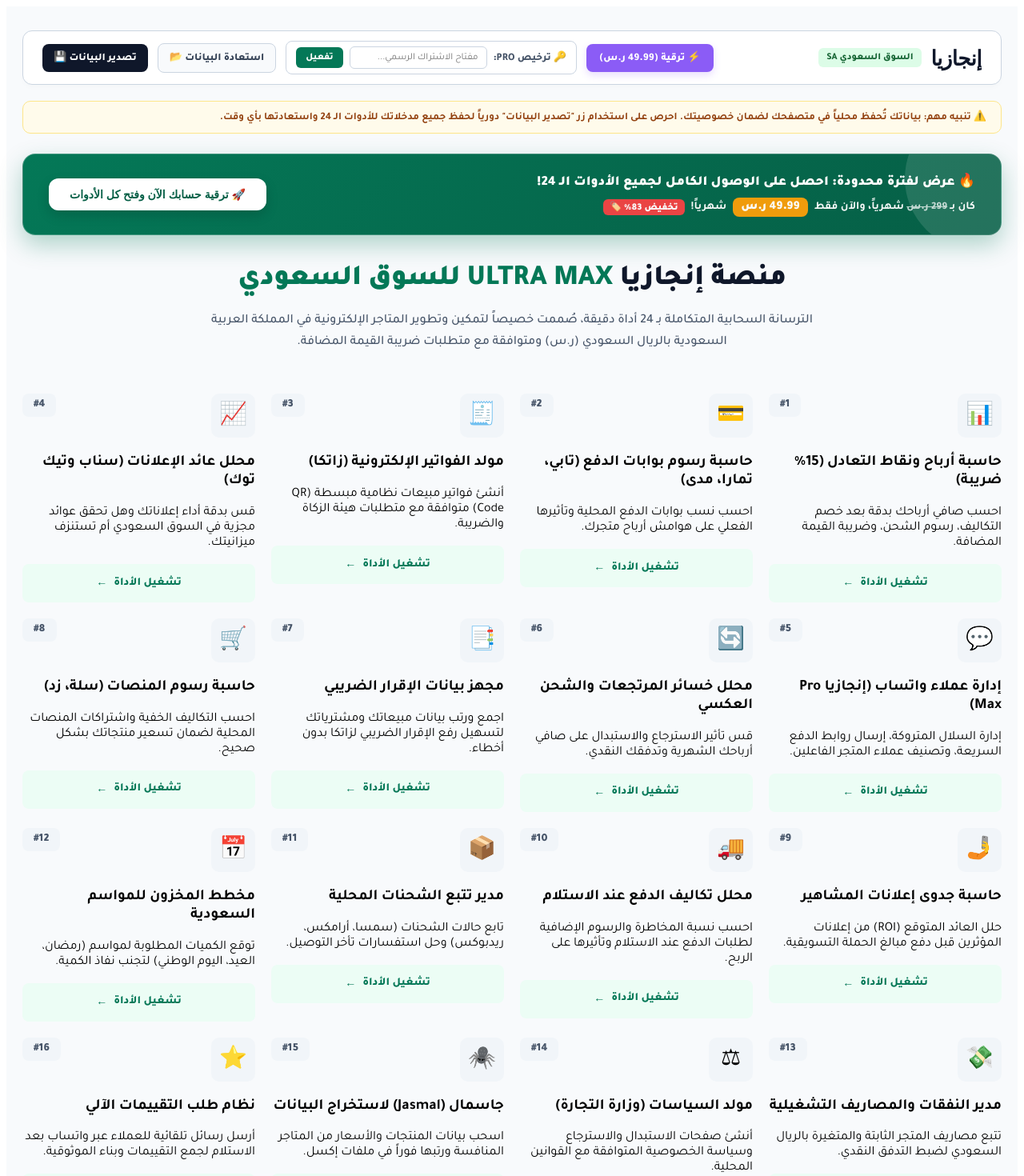
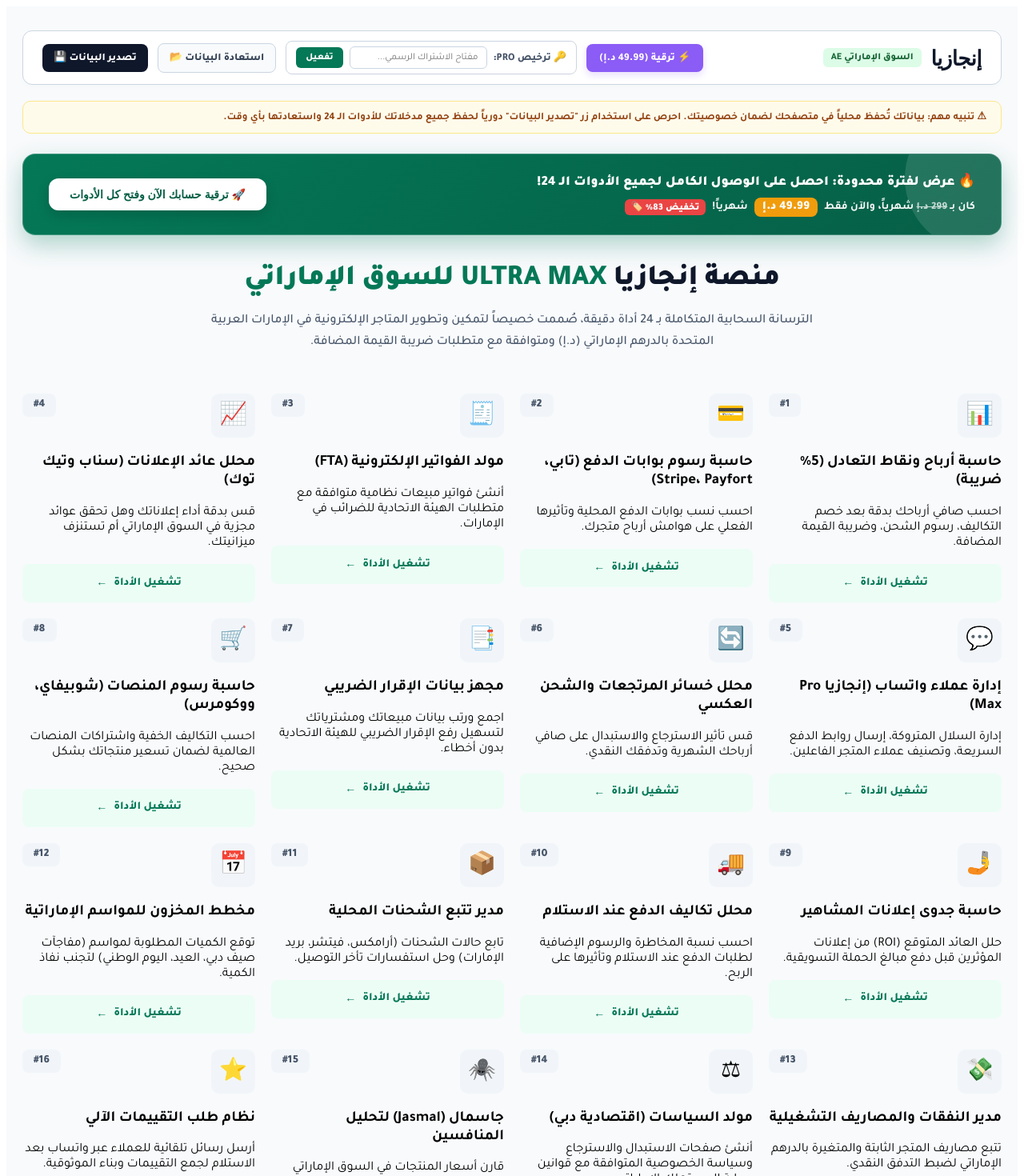
Before and after one commit to engaziasa-lang/engazia-app, a Next.js app: page /hub/ae in a window 1280 px wide. Shown: the top 1470 px of the page at 80% size. Built offline with nearby package versions, Linux system fonts and the light colour scheme.

Commit message:
Update page.tsx

```diff
--- a/app/hub/ae/page.tsx
+++ b/app/hub/ae/page.tsx
@@ -5,16 +5,16 @@ import Link from 'next/link';
 
 const getInitialConfig = () => {
   if (typeof window === 'undefined') {
-    return { lang: 'ar', currency: 'SAR', licenseKey: '', isActivated: false };
+    return { lang: 'ar', currency: 'AED', licenseKey: '', isActivated: false };
   }
 
   localStorage.setItem('seerk_global_lang', 'ar');
-  localStorage.setItem('seerk_global_currency', 'SAR');
+  localStorage.setItem('seerk_global_currency', 'AED');
 
   const licenseKey = localStorage.getItem('merchant_license_key') || '';
   const isActivated = !!licenseKey;
 
-  return { lang: 'ar', currency: 'SAR', licenseKey, isActivated };
+  return { lang: 'ar', currency: 'AED', licenseKey, isActivated };
 };
 
 interface ToolInfo {
@@ -25,35 +25,35 @@ interface ToolInfo {
   link: string;
 }
 
-// قائمة بجميع أدوات إنجازيا الـ 24
-const saTools: ToolInfo[] = [
-  { id: 'profit', title: 'حاسبة أرباح ونقاط التعادل (15% ضريبة)', desc: 'احسب صافي أرباحك بدقة بعد خصم التكاليف، رسوم الشحن، وضريبة القيمة المضافة.', icon: '📊', link: '/hub/sa/profit' },
-  { id: 'fees', title: 'حاسبة رسوم بوابات الدفع (تابي، تمارا، مدى)', desc: 'احسب نسب بوابات الدفع المحلية وتأثيرها الفعلي على هوامش أرباح متجرك.', icon: '💳', link: '/hub/sa/fees' },
-  { id: 'invoices', title: 'مولد الفواتير الإلكترونية (زاتكا)', desc: 'أنشئ فواتير مبيعات نظامية مبسطة (QR Code) متوافقة مع متطلبات هيئة الزكاة والضريبة.', icon: '🧾', link: '/hub/sa/invoices' },
-  { id: 'roas', title: 'محلل عائد الإعلانات (سناب وتيك توك)', desc: 'قس بدقة أداء إعلاناتك وهل تحقق عوائد مجزية في السوق السعودي أم تستنزف ميزانيتك.', icon: '📈', link: '/hub/sa/roas' },
-  { id: 'whatsapp', title: 'إدارة عملاء واتساب (إنجازيا Pro Max)', desc: 'إدارة السلال المتروكة، إرسال روابط الدفع السريعة، وتصنيف عملاء المتجر الفاعلين.', icon: '💬', link: '/hub/sa/whatsapp' },
-  { id: 'returns', title: 'محلل خسائر المرتجعات والشحن العكسي', desc: 'قس تأثير الاسترجاع والاستبدال على صافي أرباحك الشهرية وتدفقك النقدي.', icon: '🔄', link: '/hub/sa/returns' },
-  { id: 'vat_report', title: 'مجهز بيانات الإقرار الضريبي', desc: 'اجمع ورتب بيانات مبيعاتك ومشترياتك لتسهيل رفع الإقرار الضريبي لزاتكا بدون أخطاء.', icon: '📑', link: '/hub/sa/vat-report' },
-  { id: 'platforms', title: 'حاسبة رسوم المنصات (سلة، زد)', desc: 'احسب التكاليف الخفية واشتراكات المنصات المحلية لضمان تسعير منتجاتك بشكل صحيح.', icon: '🛒', link: '/hub/sa/platforms' },
-  { id: 'influencer', title: 'حاسبة جدوى إعلانات المشاهير', desc: 'حلل العائد المتوقع (ROI) من إعلانات المؤثرين قبل دفع مبالغ الحملة التسويقية.', icon: '🤳', link: '/hub/sa/influencer' },
-  { id: 'cod_risk', title: 'محلل تكاليف الدفع عند الاستلام', desc: 'احسب نسبة المخاطرة والرسوم الإضافية لطلبات الدفع عند الاستلام وتأثيرها على الربح.', icon: '🚚', link: '/hub/sa/cod-risk' },
-  { id: 'shipping', title: 'مدير تتبع الشحنات المحلية', desc: 'تابع حالات الشحنات (سمسا، أرامكس، ريدبوكس) وحل استفسارات تأخر التوصيل.', icon: '📦', link: '/hub/sa/shipping' },
-  { id: 'inventory', title: 'مخطط المخزون للمواسم السعودية', desc: 'توقع الكميات المطلوبة لمواسم (رمضان، العيد، اليوم الوطني) لتجنب نفاذ الكمية.', icon: '📅', link: '/hub/sa/inventory' },
-  { id: 'expenses', title: 'مدير النفقات والمصاريف التشغيلية', desc: 'تتبع مصاريف المتجر الثابتة والمتغيرة بالريال السعودي لضبط التدفق النقدي.', icon: '💸', link: '/hub/sa/expenses' },
-  { id: 'legal', title: 'مولد السياسات (وزارة التجارة)', desc: 'أنشئ صفحات الاستبدال والاسترجاع وسياسة الخصوصية المتوافقة مع القوانين المحلية.', icon: '⚖', link: '/hub/sa/legal' },
-  { id: 'jasmal', title: 'جاسمال (Jasmal) لاستخراج البيانات', desc: 'اسحب بيانات المنتجات والأسعار من المتاجر المنافسة ورتبها فوراً في ملفات إكسل.', icon: '🕷️', link: '/hub/sa/jasmal' },
-  { id: 'reviews', title: 'نظام طلب التقييمات الآلي', desc: 'أرسل رسائل تلقائية للعملاء عبر واتساب بعد الاستلام لجمع التقييمات وبناء الموثوقية.', icon: '⭐', link: '/hub/sa/reviews' },
-  { id: 'dropshipping', title: 'حاسبة أرباح الدروبشيبينغ', desc: 'احسب هوامش الربح للمنتجات المستوردة مع أخذ رسوم الجمارك والشحن الدولي في الحسبان.', icon: '🌍', link: '/hub/sa/dropshipping' },
-  { id: 'copy', title: 'مولد نصوص الإكسبلور (باللهجة السعودية)', desc: 'اصنع سكربتات تيك توك وإعلانات جذابة باللهجة المحلية لزيادة معدل التحويل.', icon: '✍', link: '/hub/sa/copy' },
-  { id: 'support', title: 'قوالب خدمة العملاء السريعة', desc: 'انسخ ردود احترافية جاهزة للرد على استفسارات العملاء المكررة عبر واتساب.', icon: '🎧', link: '/hub/sa/support' },
-  { id: 'promos', title: 'حاسبة جدوى أكواد الخصم والعروض', desc: 'تأكد من أن عروضك الترويجية (مثل 1+1 أو الشحن المجاني) لا تسبب لك خسائر مخفية.', icon: '🎟️', link: '/hub/sa/promos' },
-  { id: 'ltv', title: 'حاسبة القيمة الدائمة للعميل (LTV)', desc: 'اعرف تكلفة الاستحواذ على العميل (CAC) وقيمته الفعلية لمتجرك على المدى الطويل.', icon: '🎯', link: '/hub/sa/ltv' },
-  { id: 'ab_test', title: 'حاسبة اختبارات الإعلانات (A/B)', desc: 'قارن بين حملتين إعلانيتين لتعرف أيهما يحقق أفضل عائد بأقل تكلفة للطلب.', icon: '⚖️', link: '/hub/sa/ab-test' },
-  { id: 'links', title: 'صانع روابط واتساب السريعة', desc: 'أنشئ روابط مخصصة برسائل جاهزة لبيو تيك توك أو تمريرها في حملات الانستقرام.', icon: '🔗', link: '/hub/sa/links' },
-  { id: 'tips', title: 'أسرار نمو المتاجر السعودية', desc: 'مكتبة استراتيجيات حصرية لزيادة التحويل ورفع ولاء العملاء في السوق المحلي.', icon: '💡', link: '/hub/sa/tips' }
+// قائمة بجميع أدوات إنجازيا الـ 24 المخصصة للسوق الإماراتي
+const aeTools: ToolInfo[] = [
+  { id: 'profit', title: 'حاسبة أرباح ونقاط التعادل (5% ضريبة)', desc: 'احسب صافي أرباحك بدقة بعد خصم التكاليف، رسوم الشحن، وضريبة القيمة المضافة.', icon: '📊', link: '/hub/ae/profit' },
+  { id: 'fees', title: 'حاسبة رسوم بوابات الدفع (تابي، Stripe، Payfort)', desc: 'احسب نسب بوابات الدفع المحلية وتأثيرها الفعلي على هوامش أرباح متجرك.', icon: '💳', link: '/hub/ae/fees' },
+  { id: 'invoices', title: 'مولد الفواتير الإلكترونية (FTA)', desc: 'أنشئ فواتير مبيعات نظامية متوافقة مع متطلبات الهيئة الاتحادية للضرائب في الإمارات.', icon: '🧾', link: '/hub/ae/invoices' },
+  { id: 'roas', title: 'محلل عائد الإعلانات (سناب وتيك توك)', desc: 'قس بدقة أداء إعلاناتك وهل تحقق عوائد مجزية في السوق الإماراتي أم تستنزف ميزانيتك.', icon: '📈', link: '/hub/ae/roas' },
+  { id: 'whatsapp', title: 'إدارة عملاء واتساب (إنجازيا Pro Max)', desc: 'إدارة السلال المتروكة، إرسال روابط الدفع السريعة، وتصنيف عملاء المتجر الفاعلين.', icon: '💬', link: '/hub/ae/whatsapp' },
+  { id: 'returns', title: 'محلل خسائر المرتجعات والشحن العكسي', desc: 'قس تأثير الاسترجاع والاستبدال على صافي أرباحك الشهرية وتدفقك النقدي.', icon: '🔄', link: '/hub/ae/returns' },
+  { id: 'vat_report', title: 'مجهز بيانات الإقرار الضريبي', desc: 'اجمع ورتب بيانات مبيعاتك ومشترياتك لتسهيل رفع الإقرار الضريبي للهيئة الاتحادية بدون أخطاء.', icon: '📑', link: '/hub/ae/vat-report' },
+  { id: 'platforms', title: 'حاسبة رسوم المنصات (شوبيفاي، ووكومرس)', desc: 'احسب التكاليف الخفية واشتراكات المنصات العالمية لضمان تسعير منتجاتك بشكل صحيح.', icon: '🛒', link: '/hub/ae/platforms' },
+  { id: 'influencer', title: 'حاسبة جدوى إعلانات المشاهير', desc: 'حلل العائد المتوقع (ROI) من إعلانات المؤثرين قبل دفع مبالغ الحملة التسويقية.', icon: '🤳', link: '/hub/ae/influencer' },
+  { id: 'cod_risk', title: 'محلل تكاليف الدفع عند الاستلام', desc: 'احسب نسبة المخاطرة والرسوم الإضافية لطلبات الدفع عند الاستلام وتأثيرها على الربح.', icon: '🚚', link: '/hub/ae/cod-risk' },
+  { id: 'shipping', title: 'مدير تتبع الشحنات المحلية', desc: 'تابع حالات الشحنات (أرامكس، فيتشر، بريد الإمارات) وحل استفسارات تأخر التوصيل.', icon: '📦', link: '/hub/ae/shipping' },
+  { id: 'inventory', title: 'مخطط المخزون للمواسم الإماراتية', desc: 'توقع الكميات المطلوبة لمواسم (مفاجآت صيف دبي، العيد، اليوم الوطني) لتجنب نفاذ الكمية.', icon: '📅', link: '/hub/ae/inventory' },
+  { id: 'expenses', title: 'مدير النفقات والمصاريف التشغيلية', desc: 'تتبع مصاريف المتجر الثابتة والمتغيرة بالدرهم الإماراتي لضبط التدفق النقدي.', icon: '💸', link: '/hub/ae/expenses' },
+  { id: 'legal', title: 'مولد السياسات (اقتصادية دبي)', desc: 'أنشئ صفحات الاستبدال والاسترجاع وسياسة الخصوصية المتوافقة مع قوانين حماية المستهلك الإماراتي.', icon: '⚖', link: '/hub/ae/legal' },
+  { id: 'jasmal', title: 'جاسمال (Jasmal) لتحليل المنافسين', desc: 'قارن أسعار المنتجات في السوق الإماراتي واسحب بيانات المتاجر المنافسة لملفات إكسل.', icon: '🕷️', link: '/hub/ae/jasmal' },
+  { id: 'reviews', title: 'نظام طلب التقييمات الآلي', desc: 'أرسل رسائل تلقائية للعملاء عبر واتساب بعد الاستلام لجمع التقييمات وبناء الموثوقية.', icon: '⭐', link: '/hub/ae/reviews' },
+  { id: 'dropshipping', title: 'حاسبة أرباح الدروبشيبينغ', desc: 'احسب هوامش الربح للمنتجات المستوردة مع أخذ رسوم الجمارك والشحن الدولي في الحسبان.', icon: '🌍', link: '/hub/ae/dropshipping' },
+  { id: 'copy', title: 'مولد نصوص الإكسبلور (باللهجة الإماراتية)', desc: 'اصنع سكربتات تيك توك وإعلانات جذابة باللهجة المحلية لزيادة معدل التحويل.', icon: '✍', link: '/hub/ae/copy' },
+  { id: 'support', title: 'قوالب خدمة العملاء السريعة', desc: 'انسخ ردود احترافية جاهزة للرد على استفسارات العملاء المكررة عبر واتساب.', icon: '🎧', link: '/hub/ae/support' },
+  { id: 'promos', title: 'حاسبة جدوى أكواد الخصم والعروض', desc: 'تأكد من أن عروضك الترويجية (مثل 1+1 أو الشحن المجاني) لا تسبب لك خسائر مخفية.', icon: '🎟️', link: '/hub/ae/promos' },
+  { id: 'ltv', title: 'حاسبة القيمة الدائمة للعميل (LTV)', desc: 'اعرف تكلفة الاستحواذ على العميل (CAC) وقيمته الفعلية لمتجرك على المدى الطويل.', icon: '🎯', link: '/hub/ae/ltv' },
+  { id: 'ab_test', title: 'حاسبة اختبارات الإعلانات (A/B)', desc: 'قارن بين حملتين إعلانيتين لتعرف أيهما يحقق أفضل عائد بأقل تكلفة للطلب.', icon: '⚖️', link: '/hub/ae/ab-test' },
+  { id: 'links', title: 'صانع روابط واتساب السريعة', desc: 'أنشئ روابط مخصصة برسائل جاهزة لبيو تيك توك أو تمريرها في حملات الانستقرام.', icon: '🔗', link: '/hub/ae/links' },
+  { id: 'tips', title: 'أسرار نمو المتاجر الإماراتية', desc: 'مكتبة استراتيجيات حصرية لزيادة التحويل ورفع ولاء العملاء في السوق المحلي.', icon: '💡', link: '/hub/ae/tips' }
 ];
 
-export default function EnjazyaSaudiHub() {
+export default function EnjazyaUaeHub() {
   const [licenseKeyInput, setLicenseKeyInput] = useState<string>('');
   const [isActivated, setIsActivated] = useState<boolean>(false);
   const [isLoading, setIsLoading] = useState<boolean>(false);
@@ -66,7 +66,7 @@ export default function EnjazyaSaudiHub() {
     setLicenseKeyInput(config.licenseKey);
     setIsActivated(config.isActivated);
     if (typeof window !== 'undefined') {
-      document.title = 'منصة إنجازيا | السوق السعودي 🇸🇦';
+      document.title = 'منصة إنجازيا | السوق الإماراتي 🇦🇪';
     }
   }, []);
 
@@ -130,7 +130,7 @@ export default function EnjazyaSaudiHub() {
       const dataStr = "data:text/json;charset=utf-8," + encodeURIComponent(JSON.stringify(allData, null, 2));
       const downloadAnchor = document.createElement('a');
       downloadAnchor.setAttribute("href", dataStr);
-      downloadAnchor.setAttribute("download", `enjazya_all_tools_backup_${new Date().toISOString().slice(0, 10)}.json`);
+      downloadAnchor.setAttribute("download", `enjazya_uae_all_tools_backup_${new Date().toISOString().slice(0, 10)}.json`);
       document.body.appendChild(downloadAnchor);
       downloadAnchor.click();
       downloadAnchor.remove();
@@ -172,7 +172,7 @@ export default function EnjazyaSaudiHub() {
 
         .navbar { max-width: 1250px; margin: 0 auto 20px; padding: 12px 24px; background: #ffffff; border-radius: 12px; display: flex; justify-content: space-between; align-items: center; box-shadow: 0 4px 6px -1px rgba(0,0,0,0.02); border: 1px solid #cbd5e1; flex-wrap: wrap; gap: 15px; }
         .brand { font-size: 26px; font-weight: 900; color: #0f172a; white-space: nowrap; display: flex; align-items: center; gap: 12px; font-family: system-ui, -apple-system, sans-serif; letter-spacing: -0.5px; }
-        .sa-badge { background: #dcfce7; color: #166534; font-size: 12px; font-weight: 800; padding: 5px 10px; border-radius: 6px; font-family: 'Tajawal', sans-serif; letter-spacing: normal; display: inline-flex; align-items: center; }
+        .ae-badge { background: #dcfce7; color: #166534; font-size: 12px; font-weight: 800; padding: 5px 10px; border-radius: 6px; font-family: 'Tajawal', sans-serif; letter-spacing: normal; display: inline-flex; align-items: center; }
 
         .nav-controls { display: flex; align-items: center; gap: 12px; flex-wrap: wrap; flex-direction: row-reverse; }
 
@@ -247,7 +247,7 @@ export default function EnjazyaSaudiHub() {
 
       <div className="navbar">
         <div className="brand">
-          إنجازيا <span className="sa-badge">السوق السعودي SA</span>
+          إنجازيا <span className="ae-badge">السوق الإماراتي AE</span>
         </div>
 
         <div className="nav-controls">
@@ -292,14 +292,14 @@ export default function EnjazyaSaudiHub() {
 
           {!isActivated && (
             <a href={LEMON_CHECKOUT_URL} target="_blank" rel="noopener noreferrer" className="upgrade-btn">
-              ⚡ ترقية (49.99 ر.س)
+              ⚡ ترقية (49.99 د.إ)
             </a>
           )}
         </div>
       </div>
 
       <div className="backup-warning-bar">
-        <span>⚠️️ تنبيه مهم: بياناتك تُحفظ محلياً في متصفحك لضمان خصوصيتك. احرص على استخدام زر <b>"تصدير البيانات"</b> دورياً لحفظ جميع مدخلاتك للأدوات الـ 24 واستعادتها بأي وقت.</span>
+        <span>⚠ تنبيه مهم: بياناتك تُحفظ محلياً في متصفحك لضمان خصوصيتك. احرص على استخدام زر <b>"تصدير البيانات"</b> دورياً لحفظ جميع مدخلاتك للأدوات الـ 24 واستعادتها بأي وقت.</span>
       </div>
 
       {!isActivated && (
@@ -309,10 +309,10 @@ export default function EnjazyaSaudiHub() {
               🔥 عرض لفترة محدودة: احصل على الوصول الكامل لجميع الأدوات الـ 24!
             </div>
             <div className="promo-text">
-              <span>كان بـ <span className="price-tag-old">299 ر.س</span> شهرياً، والآن فقط</span>
-              <span className="price-tag-new">49.99 ر.س</span>
+              <span>كان بـ <span className="price-tag-old">299 د.إ</span> شهرياً، والآن فقط</span>
+              <span className="price-tag-new">49.99 د.إ</span>
               <span>شهرياً!</span>
-              <span className="discount-badge">تخفيض 83% 🏷️</span>
+              <span className="discount-badge">تخفيض 83% 🏷️️</span>
             </div>
           </div>
           <a href={LEMON_CHECKOUT_URL} target="_blank" rel="noopener noreferrer">
@@ -324,12 +324,12 @@ export default function EnjazyaSaudiHub() {
       )}
 
       <div className="hero">
-        <h1>منصة إنجازيا <span>ULTRA MAX للسوق السعودي</span></h1>
-        <p>الترسانة السحابية المتكاملة بـ 24 أداة دقيقة، صُممت خصيصاً لتمكين وتطوير المتاجر الإلكترونية في المملكة العربية السعودية بالريال السعودي (ر.س) ومتوافقة مع متطلبات ضريبة القيمة المضافة.</p>
+        <h1>منصة إنجازيا <span>ULTRA MAX للسوق الإماراتي</span></h1>
+        <p>الترسانة السحابية المتكاملة بـ 24 أداة دقيقة، صُممت خصيصاً لتمكين وتطوير المتاجر الإلكترونية في الإمارات العربية المتحدة بالدرهم الإماراتي (د.إ) ومتوافقة مع متطلبات ضريبة القيمة المضافة.</p>
       </div>
 
       <div className="cards-grid">
-        {saTools.map((tool, index) => (
+        {aeTools.map((tool, index) => (
           <Link href={tool.link} key={tool.id} className="card clean-link">
             <div>
               <div className="card-top">
@@ -350,15 +350,15 @@ export default function EnjazyaSaudiHub() {
       <footer className="footer">
         <div className="footer-content">
           <div className="footer-brand">
-            <h3>إنجازيا <span>السعودية</span></h3>
-            <p>المنصة السحابية الأولى المخصصة لتمكين تجار التجارة الإلكترونية في المملكة العربية السعودية. أدوات دقيقة، حسابات ضريبية متوافقة مع زاتكا، وأرباح مضاعفة.</p>
+            <h3>إنجازيا <span>الإمارات</span></h3>
+            <p>المنصة السحابية الأولى المخصصة لتمكين تجار التجارة الإلكترونية في الإمارات العربية المتحدة. أدوات دقيقة، حسابات ضريبية متوافقة مع الهيئة الاتحادية للضرائب، وأرباح مضاعفة.</p>
           </div>
 
           <div className="footer-links">
             <div className="links-column">
               <h4>المنصة</h4>
               <ul>
-                <li><Link href="/hub/sa">جميع الأدوات (24)</Link></li>
+                <li><Link href="/hub/ae">جميع الأدوات (24)</Link></li>
                 <li><Link href="/updates">التحديثات الجديدة</Link></li>
                 <li><Link href="/pricing">أسعار الباقات</Link></li>
               </ul>
@@ -381,7 +381,7 @@ export default function EnjazyaSaudiHub() {
 
         </div>
         <div className="footer-bottom">
-          <p>جميع الحقوق محفوظة © 2026 منصة إنجازيا لتمكين التجارة الإلكترونية في المملكة العربية السعودية</p>
+          <p>جميع الحقوق محفوظة © 2026 منصة إنجازيا لتمكين التجارة الإلكترونية في الإمارات العربية المتحدة</p>
         </div>
       </footer>
     </div>
```
